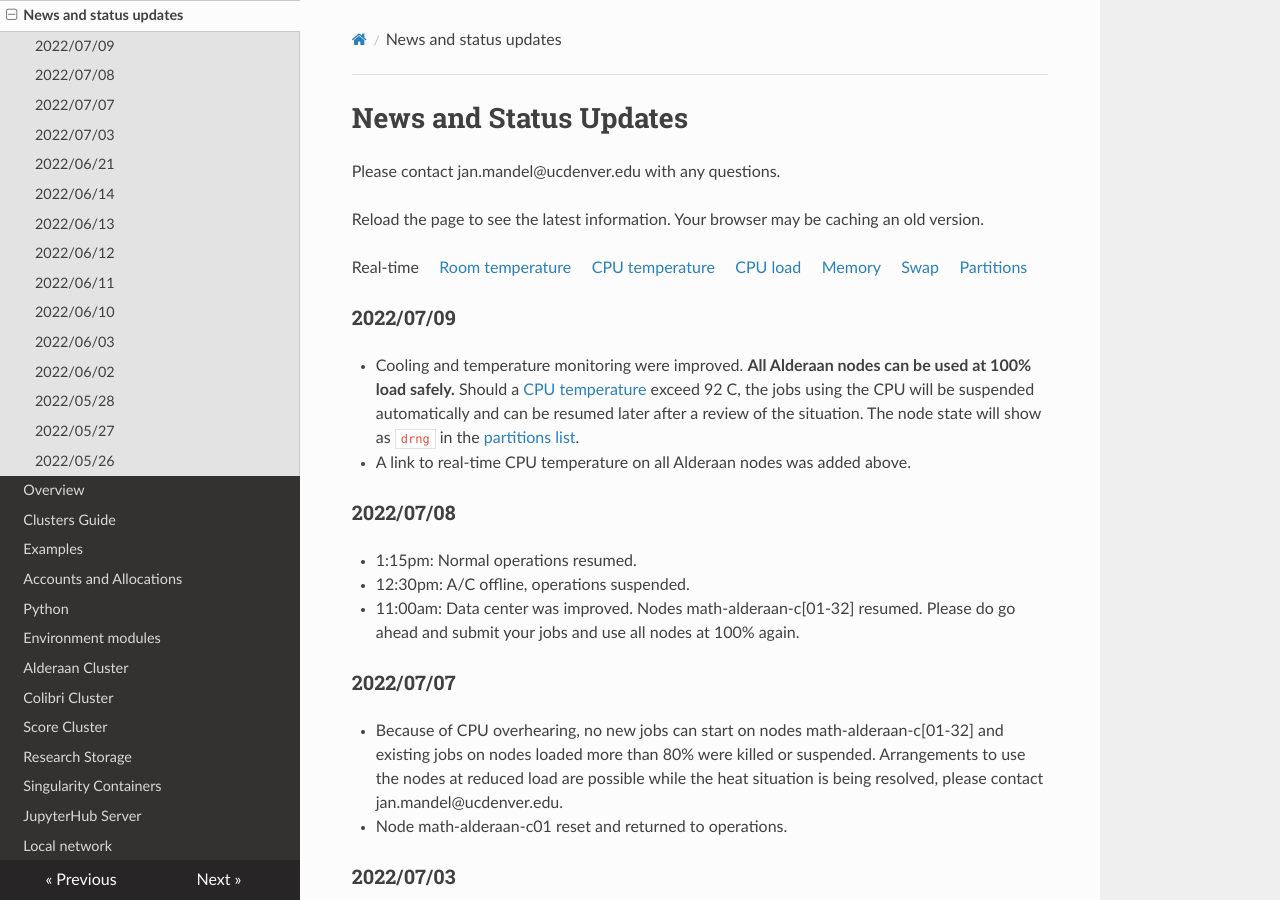
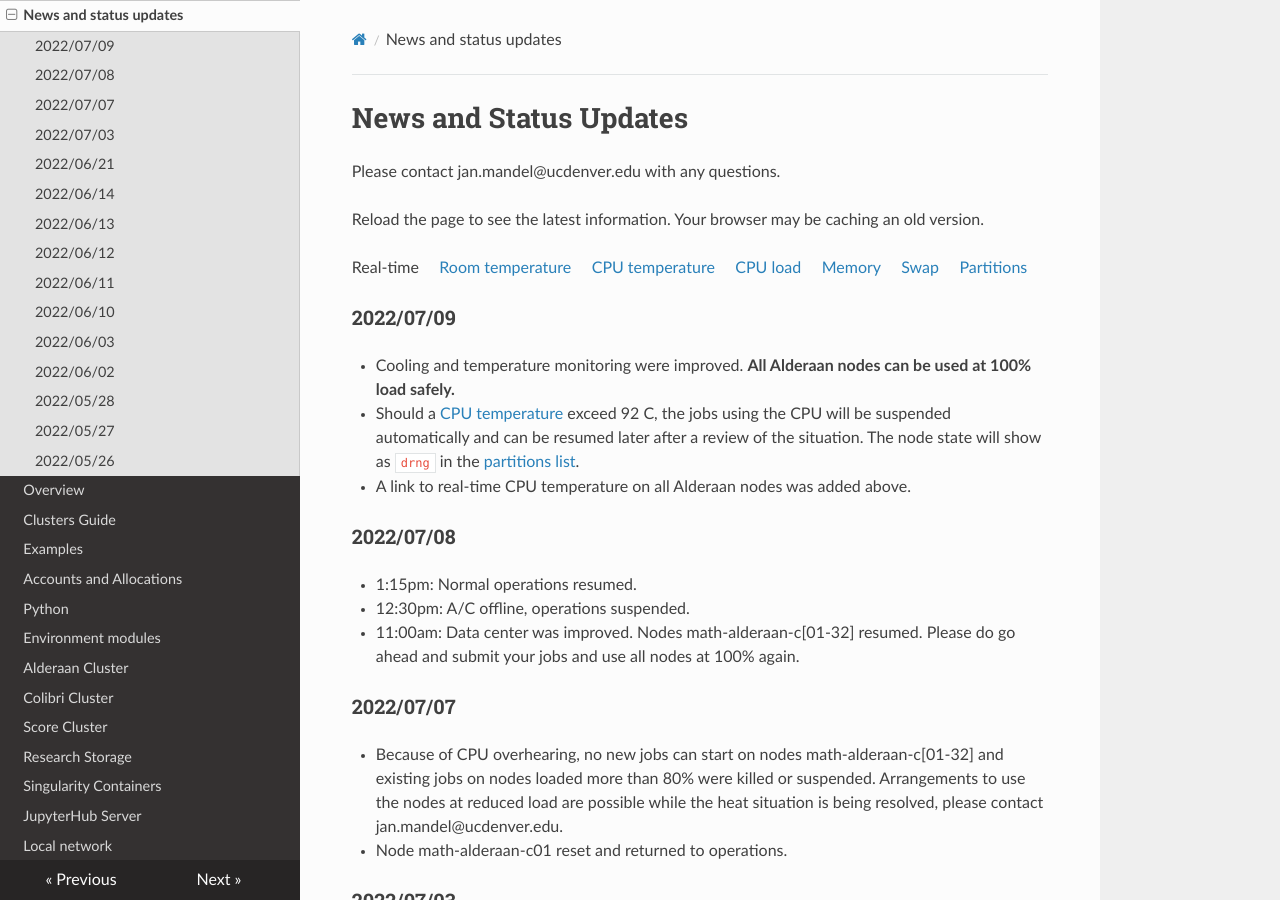
Before and after one commit to ccmucdenver/ccm-docs, an MkDocs documentation site: the page built from docs/updates.md, in a window 1280 px wide and 900 px high. Built offline with MkDocs 1.6.1, drawn with Linux system fonts in a browser that asks for light colours; nearby versions of some CDN libraries.

```diff
--- a/docs/updates.md
+++ b/docs/updates.md
@@ -10,7 +10,8 @@ Real-time  &nbsp;  &nbsp; [Room temperature](https://demo.openwfm.org/web/aldera
 
 * Cooling and temperature monitoring were improved. **All Alderaan nodes can be used at 100%
 load safely.**
-Should a [CPU temperature](https://demo.openwfm.org/web/alderaan/cpu_temp.txt)  exceed
+
+* Should a [CPU temperature](https://demo.openwfm.org/web/alderaan/cpu_temp.txt)  exceed
 92 C, the jobs using the CPU will be suspended automatically and  can be resumed later
 after a review of the situation. The node state will show as `drng` in the
 [partitions list](https://demo.openwfm.org/web/alderaan/sinfo.txt).
```
